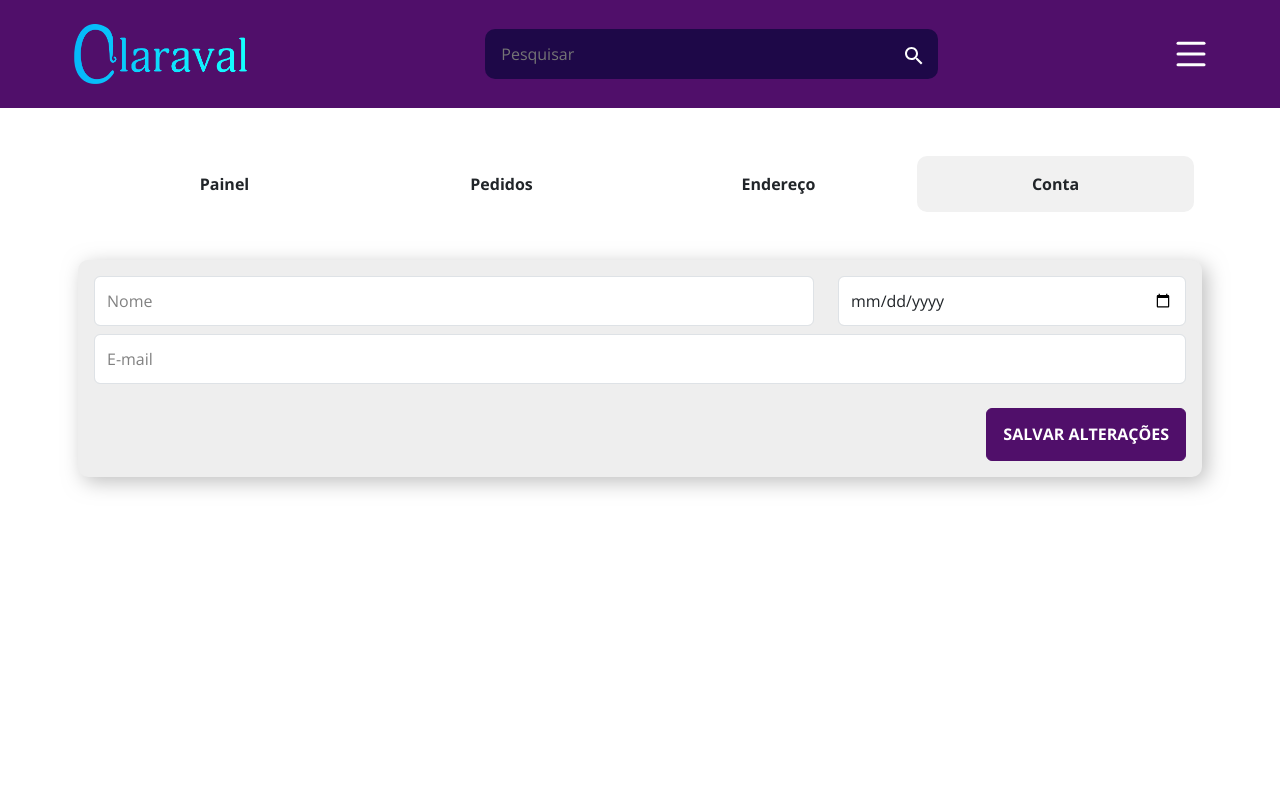
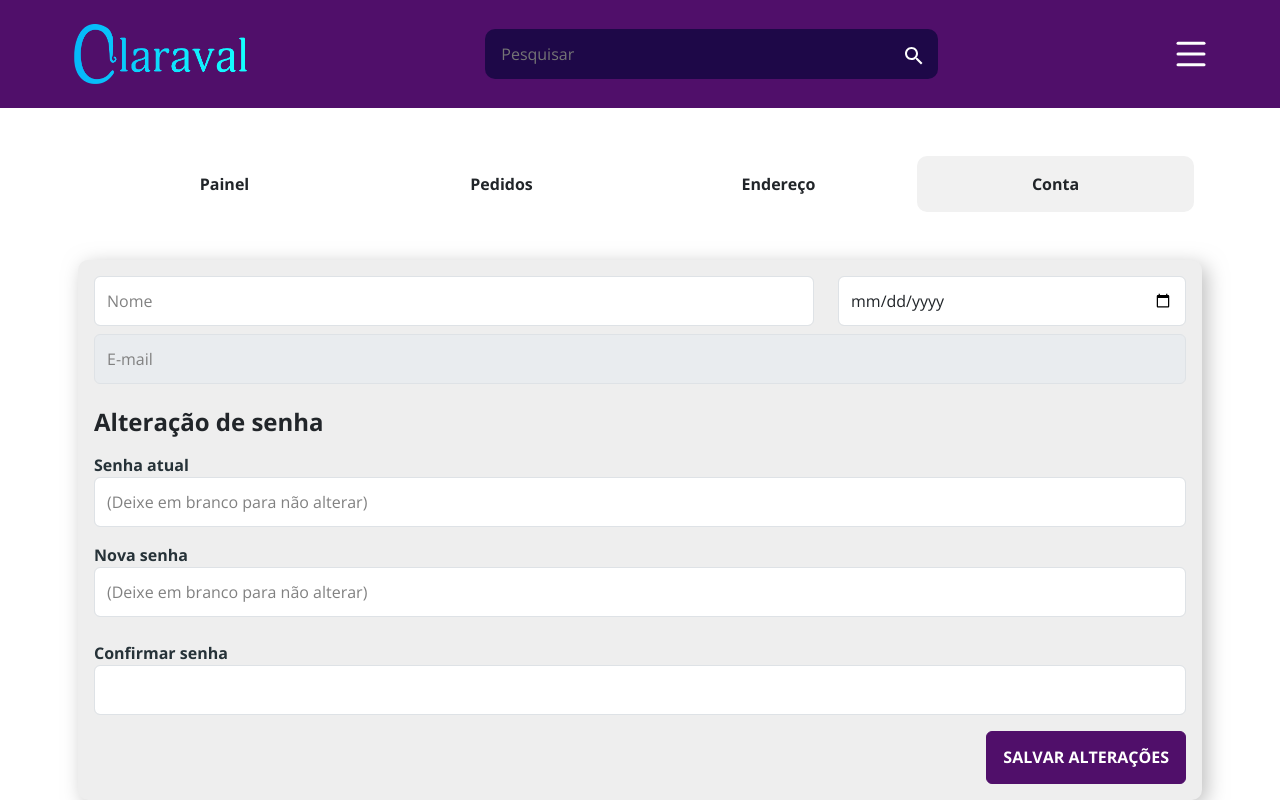
Before and after one commit to GabrielSousaJS/claraval-store-v2-frontend, a React (Vite) app in the folder frontend/: page /profile/account in a window 1280 px wide. Built offline with nearby package versions, Linux system fonts and the light colour scheme; no server answers.

Commit message:
FEAT: Atualizar senha do usuário

```diff
--- a/frontend/src/components/DialogInfo/index.tsx
+++ b/frontend/src/components/DialogInfo/index.tsx
@@ -4,10 +4,15 @@ import { ButtonPrimary } from "../ButtonPrimary";
 
 type Props = {
   onDialogClose: Function;
+  onNavigationPage?: Function;
   message: string;
 };
 
-export default function DialogInfo({ onDialogClose, message }: Props) {
+export default function DialogInfo({
+  onDialogClose,
+  onNavigationPage,
+  message,
+}: Props) {
   return (
     <div className="modal-background" onClick={() => onDialogClose()}>
       <div
@@ -15,7 +20,12 @@ export default function DialogInfo({ onDialogClose, message }: Props) {
         onClick={(event) => event.stopPropagation()}
       >
         <h4 className="pb-3">{message}</h4>
-        <div onClick={() => onDialogClose()}>
+        <div
+          onClick={() => {
+            onDialogClose();
+            if (onNavigationPage) onNavigationPage();
+          }}
+        >
           <ButtonPrimary text="OK" />
         </div>
       </div>
--- a/frontend/src/routes/ClientHome/UserProfile/UserAccount/index.tsx
+++ b/frontend/src/routes/ClientHome/UserProfile/UserAccount/index.tsx
@@ -1,3 +1,5 @@
+import "./styles.css";
+
 import { useContext, useEffect, useState } from "react";
 import { ContextToken } from "../../../../utils/context-token";
 import { useNavigate } from "react-router-dom";
@@ -13,7 +15,7 @@ import * as formatters from "../../../../utils/formatters";
 export default function UserAccount() {
   const { setContextTokenPayload } = useContext(ContextToken);
 
-  const [formData, setFormData] = useState<any>({
+  const [formDataUser, setFormDataUser] = useState<any>({
     name: {
       value: "",
       id: "name",
@@ -49,10 +51,47 @@ export default function UserAccount() {
     },
   });
 
+  const [formDataPassword, setFormDataPassword] = useState<any>({
+    oldPassword: {
+      value: "",
+      id: "oldPassword",
+      name: "oldPassword",
+      type: "password",
+      placeholder: "(Deixe em branco para não alterar)",
+      validation: function (value: string) {
+        return validation.passwordValidation(value);
+      },
+      message: "A senha deve conter no mínimo 8 caracteres",
+    },
+    newPassword: {
+      value: "",
+      id: "newPassword",
+      name: "newPassword",
+      type: "password",
+      placeholder: "(Deixe em branco para não alterar)",
+      validation: function (value: string) {
+        return validation.passwordValidation(value);
+      },
+      message: "A senha deve conter no mínimo 8 caracteres",
+    },
+    newConfirmationPassword: {
+      value: "",
+      id: "newConfirmationPassword",
+      name: "newConfirmationPassword",
+      type: "password",
+      validation: function (value: string) {
+        return validation.passwordValidation(value);
+      },
+      message: "A senha deve conter no mínimo 8 caracteres",
+    },
+  });
+
   const [dialogInfo, setDialogInfo] = useState({
     visible: false,
     message: "Faça o login novamente devido as alterações realizadas",
   });
+
+  const [submitResponseFail, setSubmitResponseFail] = useState(false);
 
   const [user, setUser] = useState<UserDTO>();
 
@@ -64,48 +103,85 @@ export default function UserAccount() {
       response.data.birthDate = formatters.formatDateToUS(
         response.data.birthDate
       );
-      setFormData(forms.updateAll(formData, response.data));
+      setFormDataUser(forms.updateAll(formDataUser, response.data));
     });
   }, []);
 
-  function handleInputChange(event: any) {
-    setFormData(
-      forms.updateAndValidate(formData, event.target.name, event.target.value)
+  function handleInputChangeUser(event: any) {
+    setFormDataUser(
+      forms.updateAndValidate(
+        formDataUser,
+        event.target.name,
+        event.target.value
+      )
     );
   }
 
-  function handleTurnDirty(name: string) {
-    setFormData(forms.dirtyAndValidate(formData, name));
+  function handleTurnDirtyUser(name: string) {
+    setFormDataUser(forms.dirtyAndValidate(formDataUser, name));
+  }
+
+  function handleInputChangePassword(event: any) {
+    setFormDataPassword(
+      forms.updateAndValidate(
+        formDataPassword,
+        event.target.name,
+        event.target.value
+      )
+    );
+  }
+
+  function handleTurnDirtyPassword(name: string) {
+    setFormDataPassword(forms.dirtyAndValidate(formDataPassword, name));
   }
 
   function handleSubmit(event: any) {
     event.preventDefault();
-    const formDataValidated = forms.dirtyAndValidateAll(formData);
+
+    updateUserInformation();
+  }
+
+  function updateUserInformation() {
+    if (user) {
+      const formDataValidated = forms.dirtyAndValidateAll(formDataUser);
 
       if (forms.hasAnyInvalid(formDataValidated)) {
-      setFormData(formDataValidated);
+        setFormDataUser(formDataValidated);
         return;
       }
 
       const requestBody = forms.toValues(formDataValidated);
       requestBody.birthDate = formatters.formatDateToISO(requestBody.birthDate);
 
-    if (user)
-      return userService
+      userService
         .updateClientRequest(user.id, requestBody)
         .then(() => {
+          if (validation.validateUpdatePassword(formDataPassword))
+            updatePassword();
+          else {
             setDialogInfo({ ...dialogInfo, visible: true });
             setContextTokenPayload(undefined);
             setUser(undefined);
-          navigate("/login");
+          }
         })
         .catch((error) => {
-          setFormData(
-            forms.setBackendErrors(
-              formDataValidated,
-              error.response.data.errors
-            )
-          );
+          forms.setBackendErrors(formDataUser, error.response.data.errors);
+        });
+    }
+  }
+
+  function updatePassword() {
+    const requestBody = forms.toValues(formDataPassword);
+    userService
+      .updatePasswordRequest(requestBody)
+      .then(() => {
+        setSubmitResponseFail(false);
+        setDialogInfo({ ...dialogInfo, visible: true });
+        setContextTokenPayload(undefined);
+        setUser(undefined);
+      })
+      .catch(() => {
+        setSubmitResponseFail(true);
       });
   }
 
@@ -119,30 +195,78 @@ export default function UserAccount() {
         <div className="row">
           <div className="col-md-8 pb-2">
             <FormInput
-              {...formData.name}
+              {...formDataUser.name}
               className="form-control base-input"
-              onTurnDirty={handleTurnDirty}
-              onChange={handleInputChange}
+              onTurnDirty={handleTurnDirtyUser}
+              onChange={handleInputChangeUser}
             />
-            <div className="form-error">{formData.name.message}</div>
+            <div className="form-error">{formDataUser.name.message}</div>
           </div>
           <div className="col-md-4 pb-2">
             <FormInput
-              {...formData.birthDate}
+              {...formDataUser.birthDate}
               className="form-control base-input"
-              onTurnDirty={handleTurnDirty}
-              onChange={handleInputChange}
+              onTurnDirty={handleTurnDirtyUser}
+              onChange={handleInputChangeUser}
             />
-            <div className="form-error">{formData.birthDate.message}</div>
+            <div className="form-error">{formDataUser.birthDate.message}</div>
           </div>
           <div className="col-12 pb-4">
             <FormInput
-              {...formData.email}
+              {...formDataUser.email}
+              disabled
               className="form-control base-input"
-              onTurnDirty={handleTurnDirty}
-              onChange={handleInputChange}
+              onTurnDirty={handleTurnDirtyUser}
+              onChange={handleInputChangeUser}
             />
-            <div className="form-error">{formData.email.message}</div>
+            <div className="form-error">{formDataUser.email.message}</div>
+          </div>
+        </div>
+
+        <h4 className="pb-3">Alteração de senha</h4>
+
+        {submitResponseFail && (
+          <div className="text-center pb-3">
+            <div className="d-inline-flex p-3 fw-bold form-password-error">
+              A senha atual está incorreta, verifique e tente novamente.
+            </div>
+          </div>
+        )}
+
+        <div className="col-12 pb-3">
+          <p className="text-dark fw-bold">Senha atual</p>
+          <FormInput
+            {...formDataPassword.oldPassword}
+            className="form-control base-input"
+            onTurnDirty={handleTurnDirtyPassword}
+            onChange={handleInputChangePassword}
+          />
+          <div className="form-error">
+            {formDataPassword.oldPassword.message}
+          </div>
+        </div>
+        <div className="col-12 pb-4">
+          <p className="text-dark fw-bold">Nova senha</p>
+          <FormInput
+            {...formDataPassword.newPassword}
+            className="form-control base-input"
+            onTurnDirty={handleTurnDirtyPassword}
+            onChange={handleInputChangePassword}
+          />
+          <div className="form-error">
+            {formDataPassword.newPassword.message}
+          </div>
+        </div>
+        <div className="col-12 pb-3">
+          <p className="text-dark fw-bold">Confirmar senha</p>
+          <FormInput
+            {...formDataPassword.newConfirmationPassword}
+            className="form-control base-input"
+            onTurnDirty={handleTurnDirtyPassword}
+            onChange={handleInputChangePassword}
+          />
+          <div className="form-error">
+            {formDataPassword.newConfirmationPassword.message}
           </div>
         </div>
 
@@ -154,10 +278,13 @@ export default function UserAccount() {
       </form>
 
       {dialogInfo.visible && (
+        <div>
           <DialogInfo
             onDialogClose={handleDialogInfoClose}
+            onNavigationPage={() => navigate("/login")}
             message={dialogInfo.message}
           />
+        </div>
       )}
     </section>
   );
--- /dev/null
+++ b/frontend/src/routes/ClientHome/UserProfile/UserAccount/styles.css
@@ -0,0 +1,4 @@
+.form-password-error {
+    background: #fb5555;
+    border-radius: 15px;
+  }
--- a/frontend/src/services/user-service.ts
+++ b/frontend/src/services/user-service.ts
@@ -30,3 +30,14 @@ export function updateClientRequest(id: number, data: any) {
 
   return requestBackend(config);
 }
+
+export function updatePasswordRequest(data: any) {
+  const config: AxiosRequestConfig = {
+    method: "PUT",
+    url: "/api/users/password",
+    data,
+    withCredentials: true,
+  };
+
+  return requestBackend(config);
+}
--- a/frontend/src/utils/forms.ts
+++ b/frontend/src/utils/forms.ts
@@ -19,6 +19,16 @@ export function toValues(inputs: any) {
 
   for (let name in inputs) {
     data[name] = inputs[name].value;
+  }
+
+  return data;
+}
+
+export function toValuesPassword(inputs: any) {
+  const data: any = {};
+
+  for (let name in inputs) {
+    if (name !== "newConfirmationPassword") data[name] = inputs[name].value;
   }
 
   return data;
--- a/frontend/src/utils/validations.ts
+++ b/frontend/src/utils/validations.ts
@@ -43,3 +43,19 @@ export function neighborhoodValidation(value: string): boolean {
 export function StateValidation(value: string): boolean {
   return /^[A-Z]{2}$/.test(value);
 }
+
+export function hasSameFields(inputs: any) {
+  return inputs.newPassword.value === inputs.newConfirmationPassword.value;
+}
+
+export function fieldsAreFilled(inputs: any) {
+  for (let name in inputs) {
+    if (inputs[name].value !== "") return true;
+  }
+
+  return false;
+}
+
+export function validateUpdatePassword(inputs: any) {
+  return hasSameFields(inputs) && fieldsAreFilled(inputs);
+}
```
Lines whose indentation alone changed are shown as unchanged.
